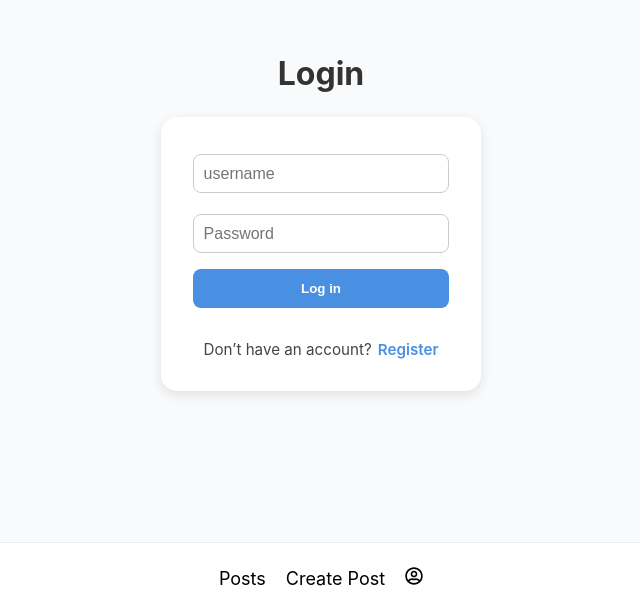
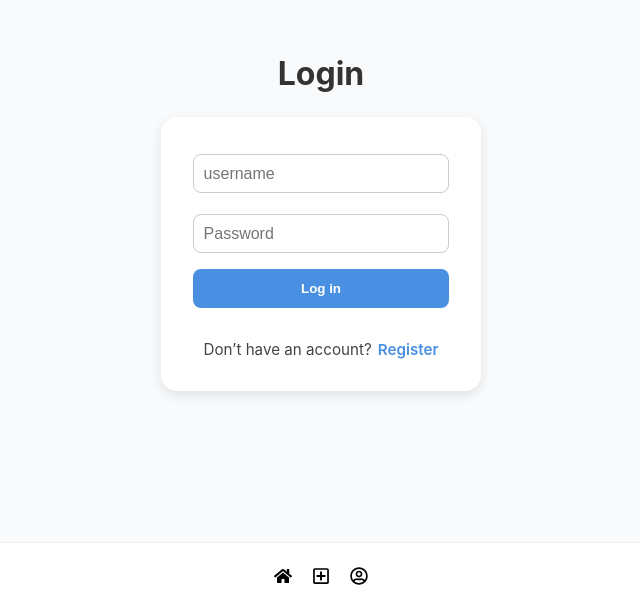
Before and after one commit to CageLJ/Stunnect, a React (Vite) app in the folder COEX-Stunnect/: page /login in a window 1280 px wide. Shown: the part 188-800 px from the top of the page, without its empty margins (319-959 px from the left). Built offline with nearby package versions, Linux system fonts and the light colour scheme; no server answers.

Commit message:
added more icons

```diff
--- a/COEX-Stunnect/src/components/Footer.jsx
+++ b/COEX-Stunnect/src/components/Footer.jsx
@@ -1,5 +1,5 @@
 import { NavLink } from "react-router-dom"
-import { FaRegUserCircle } from "react-icons/fa";
+import { FaRegUserCircle, FaRegPlusSquare, FaHome } from "react-icons/fa";
 
 import "./Footer.css"
 
@@ -7,8 +7,8 @@ export const Footer = () => {
     return (
         <footer>
             <nav className="navigation">
-                <NavLink to="/" className="link">Posts</NavLink>
-                <NavLink to="/posts/create" className="link">Create Post</NavLink>
+                <NavLink to="/" className="link"><FaHome /></NavLink>
+                <NavLink to="/posts/create" className="link"><FaRegPlusSquare /></NavLink>
                 {/* <NavLink to="/chat" className="link">Chat</NavLink> */}
                 <NavLink to="/account" className="link"><FaRegUserCircle /></NavLink>
             </nav>
```
